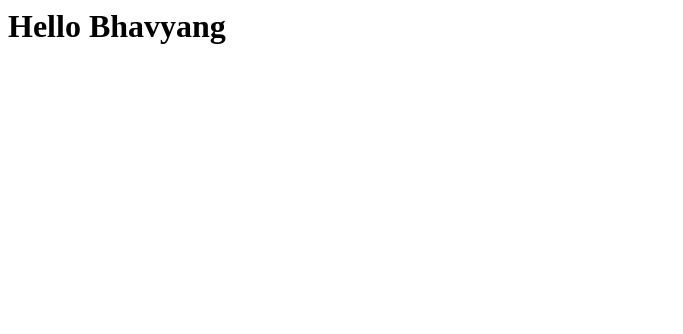
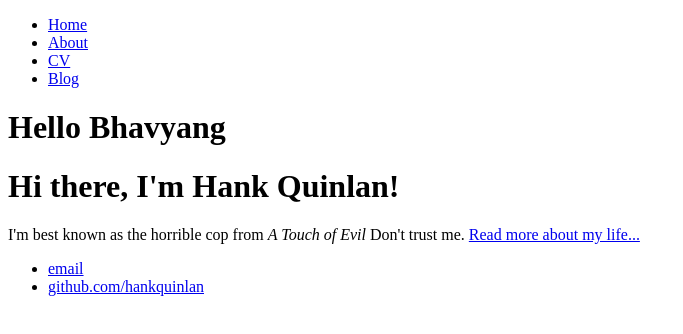
Before and after one commit to bhavyangj/bhavyangbj.github.io, a plain HTML site: page index.html in a window 1280 px wide. Shown: the whole page, without its empty margins (0-683 px from the left). Drawn offline with Linux system fonts and the light colour scheme.

Commit message:
Update index.html
first html on github

```diff
--- a/index.html
+++ b/index.html
@@ -1 +1,30 @@
-<h1>Hello Bhavyang</h1>
+
+<!DOCTYPE html>
+<html>
+	<head>
+		<title>Hank Quinlan, Horrible Cop</title>
+	</head>
+	<body>
+		<nav>
+    		<ul>
+        		<li><a href="/">Home</a></li>
+	        	<li><a href="/about">About</a></li>
+        		<li><a href="/cv">CV</a></li>
+        		<li><a href="/blog">Blog</a></li>
+    		</ul>
+		</nav>
+    <h1>Hello Bhavyang</h1>
+		<div class="container">
+    		<div class="blurb">
+        		<h1>Hi there, I'm Hank Quinlan!</h1>
+				<p>I'm best known as the horrible cop from <em>A Touch of Evil</em> Don't trust me. <a href="/about">Read more about my life...</a></p>
+    		</div><!-- /.blurb -->
+		</div><!-- /.container -->
+		<footer>
+    		<ul>
+        		<li><a href="mailto:hankquinlanhub@gmail.com">email</a></li>
+        		<li><a href="https://github.com/hankquinlan">github.com/hankquinlan</a></li>
+			</ul>
+		</footer>
+	</body>
+</html>
```
